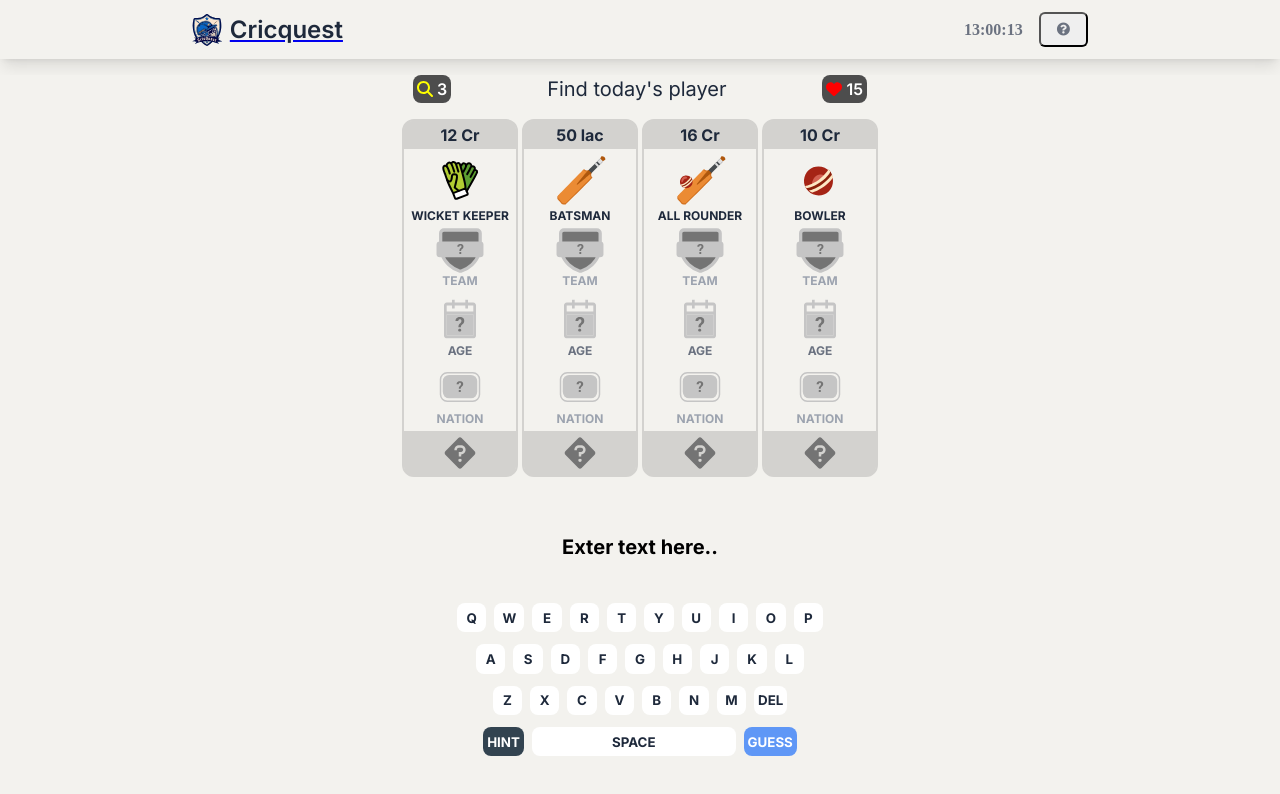
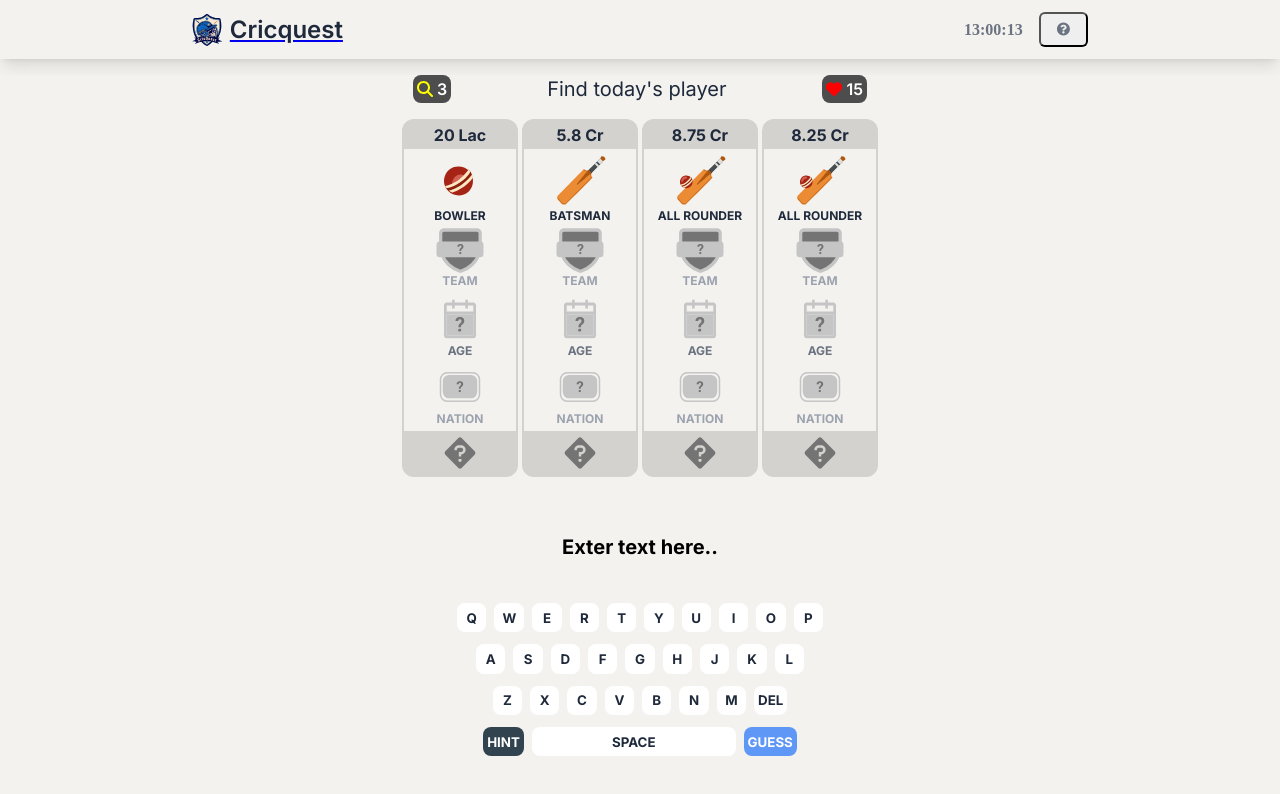
Before and after one commit to jaymehta002/cricquest, a React (Vite) app: page /play in a window 1280 px wide. Shown: the top 794 px of the page. Built offline with nearby package versions, Linux system fonts and the light colour scheme.

Commit message:
new commit

```diff
--- a/src/components/Game.jsx
+++ b/src/components/Game.jsx
@@ -2,7 +2,7 @@ import { useEffect, useState } from "react";
 import PlayerCol from "./PlayerCol";
 import KeyBoard from "./KeyBoard"
 import { PLAYERS } from '../assets/players';
-import { compare } from '../functions/Players';
+import { compare, generatePlayers } from '../functions/Players';
 import { checkLocalStorage } from "../functions/Players";
 import { updateStorePlayer } from "../functions/Players";
 import { Franchise } from "../utils/design";
@@ -43,12 +43,8 @@ const Game = () => {
   const [animationValue, setAnimationValue] = useState('');
   const [warning, setWarning] = useState(false);
   const [correct, setCorrect] = useState(false);
-  const hero = [
-    PLAYERS[0],
-    PLAYERS[1],
-    PLAYERS[2],
-    PLAYERS[33]
-  ]
+
+  const hero = generatePlayers();
 
   useEffect(() => {
     checkLocalStorage(store, setStore, data, setData, setGameCompleted, setGameOver, setGuessed);
--- a/src/functions/Players.jsx
+++ b/src/functions/Players.jsx
@@ -2,6 +2,22 @@ import { PLAYERS } from "../assets/players";
 
 const date = new Date();
 const curDate = date.getDate();
+
+export function generatePlayers(){
+    const players = [];
+
+    for(let i=31; i<35; i+=2){
+        const idx1 = ((((curDate)*11)*17*i))%PLAYERS.length;
+        const idx2 = ((((curDate)*23)*29*i))%PLAYERS.length;
+        const a1 = PLAYERS[idx1];
+        const a2 = PLAYERS[idx2];
+        players.push(a1);
+        players.push(a2);
+    }
+    return players;
+
+}
+
 
 export async function checkLocalStorage(store, setStore, data, setData, setGameCompleted, setGameOver, setGuessed) {
     const fullDate = new Date();
@@ -12,6 +28,7 @@ export async function checkLocalStorage(store, setStore, data, setData, setGameC
         if(!guess) localStorage.setItem('guessed', JSON.stringify([]));
         await setGuessed(guess);
         const temp = JSON.parse(localStorage.getItem('stat'));
+        console.log(temp);
         if(!temp) localStorage.setItem('stat' , JSON.stringify(data));
         await setData(temp);
 
```
